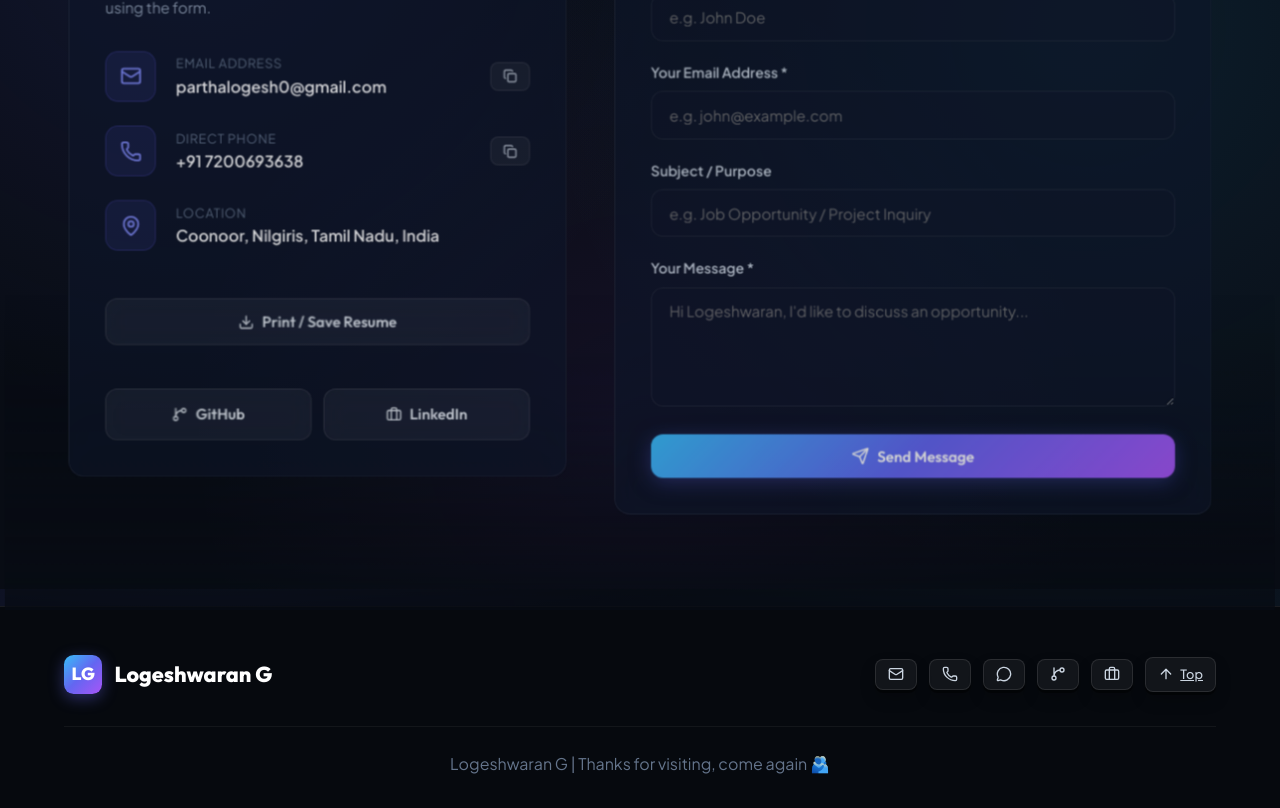
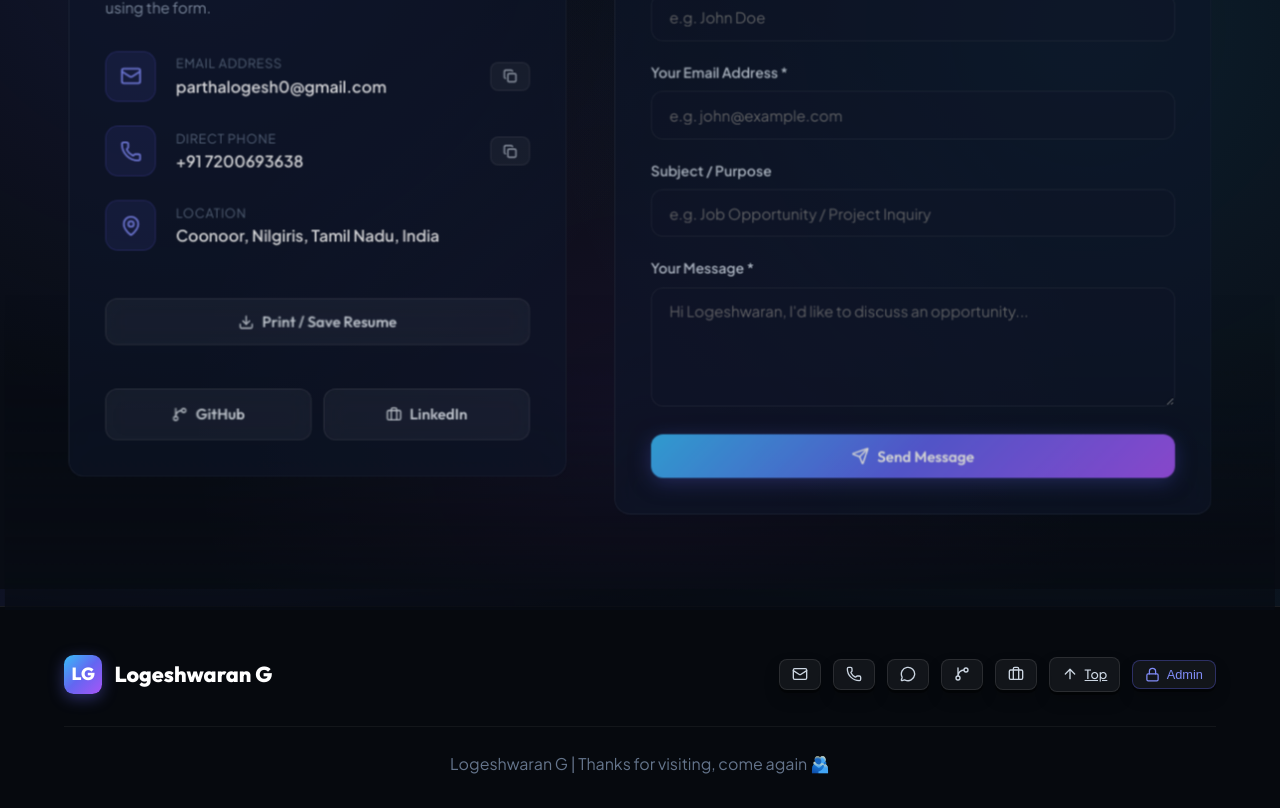
Before and after one commit to Logeshwaran050305/portfolio, a React (Vite) app: page / in a window 1280 px wide. Shown: the part 8211-9019 px from the top of the page. Built offline with nearby package versions, Linux system fonts and the light colour scheme.

Commit message:
feat: add vercel.json SPA rewrites and footer admin button

```diff
--- a/src/App.jsx
+++ b/src/App.jsx
@@ -1111,6 +1111,17 @@ export default function App() {
               >
                 <ArrowUp size={16} /> Top
               </a>
+              <button
+                onClick={() => {
+                  window.history.pushState({}, '', '/admin');
+                  setIsAdminOpen(true);
+                }}
+                className="chip-btn"
+                title="Open Admin CMS Portal"
+                style={{ color: '#818cf8', borderColor: 'rgba(99, 102, 241, 0.35)', cursor: 'pointer' }}
+              >
+                <Lock size={15} /> Admin
+              </button>
             </div>
           </div>
 
```
Also changed, not shown: vercel.json (added).
